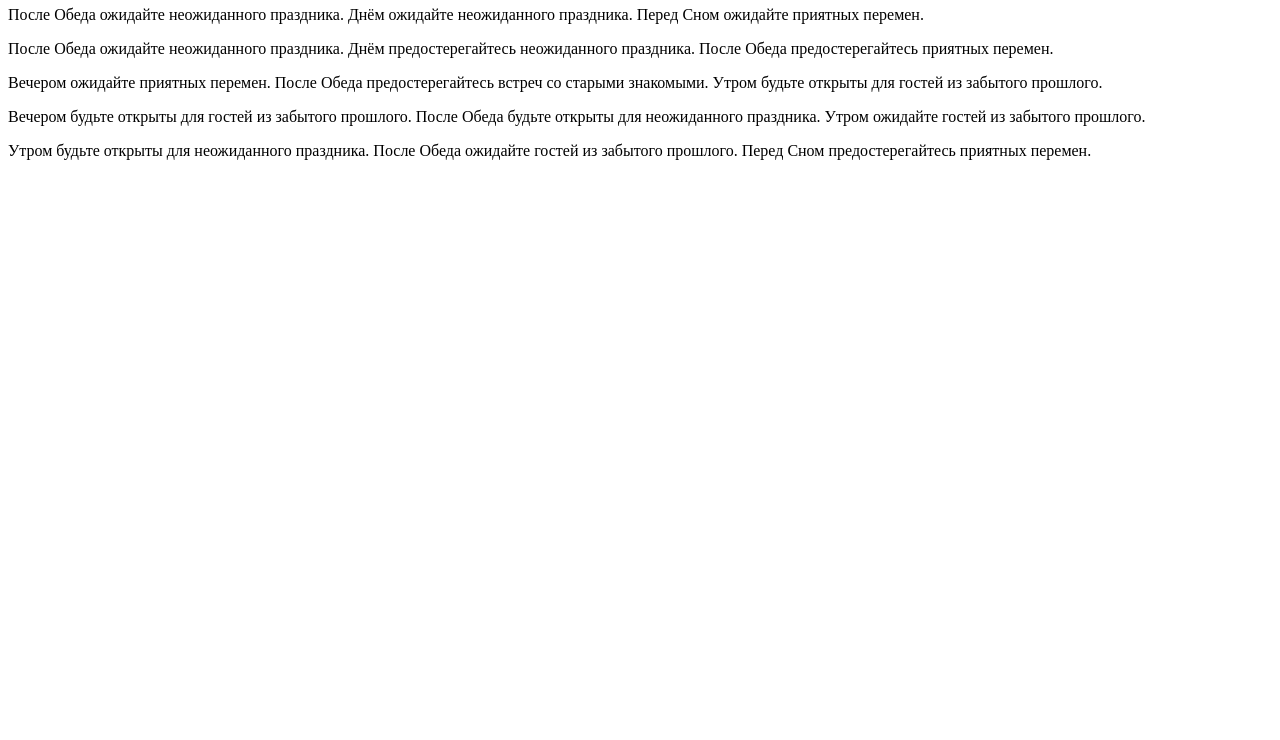
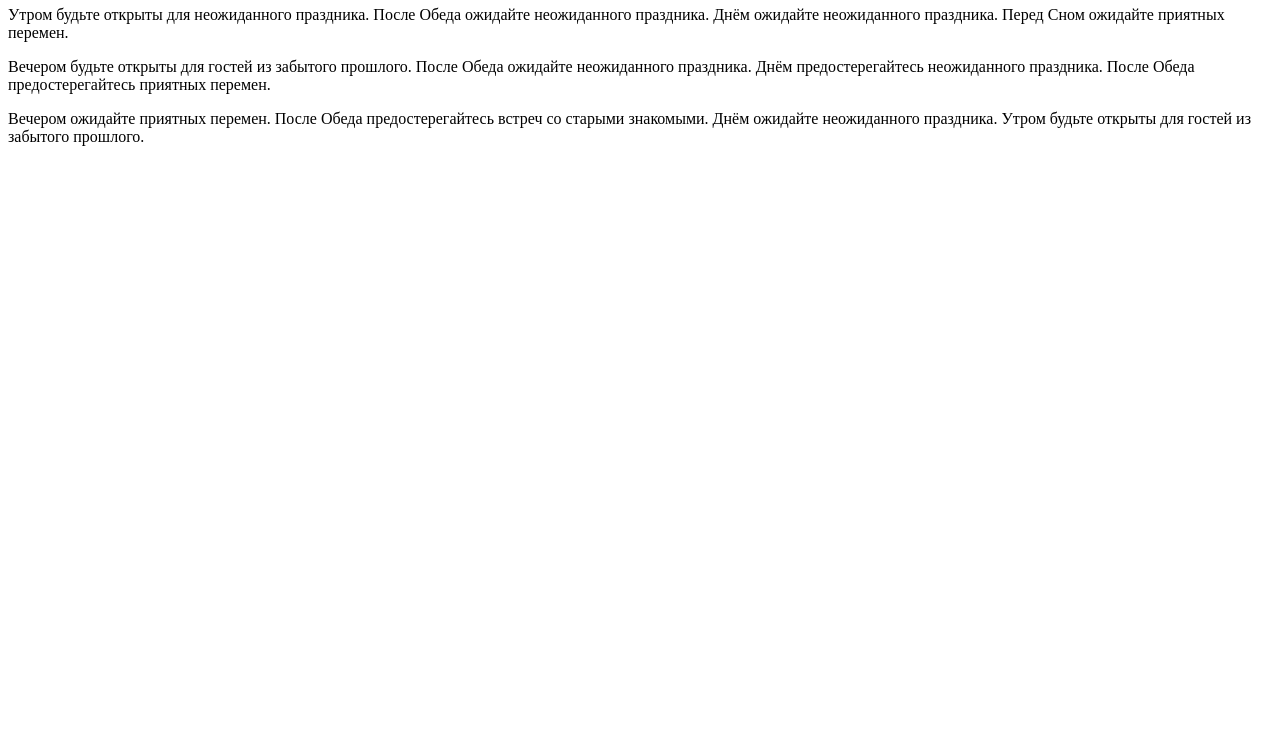
Before and after one commit to nikonovalex/pyweb-m3-hw, a plain HTML site: page index.html in a window 1280 px wide. Shown: the part 60-800 px from the top of the page. Drawn offline with Linux system fonts and the light colour scheme.

Commit message:
Update index.html

```diff
--- a/index.html
+++ b/index.html
@@ -2,4 +2,4 @@
 	<meta charset='utf-8'>
 	<title>Гороскоп на сегодня</title>
 	</head>
-	<body><h1>Что день 2018-11-13 готовит</h1><p>После Обеда ожидайте неожиданного праздника. Днём ожидайте неожиданного праздника. Перед Сном ожидайте приятных перемен.</p><p>После Обеда ожидайте неожиданного праздника. Днём предостерегайтесь неожиданного праздника. После Обеда предостерегайтесь приятных перемен.</p><p>Вечером ожидайте приятных перемен. После Обеда предостерегайтесь встреч со старыми знакомыми. Утром будьте открыты для гостей из забытого прошлого.</p><p>Вечером будьте открыты для гостей из забытого прошлого. После Обеда будьте открыты для неожиданного праздника. Утром ожидайте гостей из забытого прошлого.</p><p>Утром будьте открыты для неожиданного праздника. После Обеда ожидайте гостей из забытого прошлого. Перед Сном предостерегайтесь приятных перемен.</p></body></html>
+	<body><h1>Ваши предсказания на 2019-04-22</h1><p>Утром будьте открыты для неожиданного праздника. После Обеда ожидайте неожиданного праздника. Днём ожидайте неожиданного праздника. Перед Сном ожидайте приятных перемен.</p><p>Вечером будьте открыты для гостей из забытого прошлого.  После Обеда ожидайте неожиданного праздника. Днём предостерегайтесь неожиданного праздника. После Обеда предостерегайтесь приятных перемен.</p><p>Вечером ожидайте приятных перемен. После Обеда предостерегайтесь встреч со старыми знакомыми. Днём ожидайте неожиданного праздника. Утром будьте открыты для гостей из забытого прошлого.</p></body></html>
```
